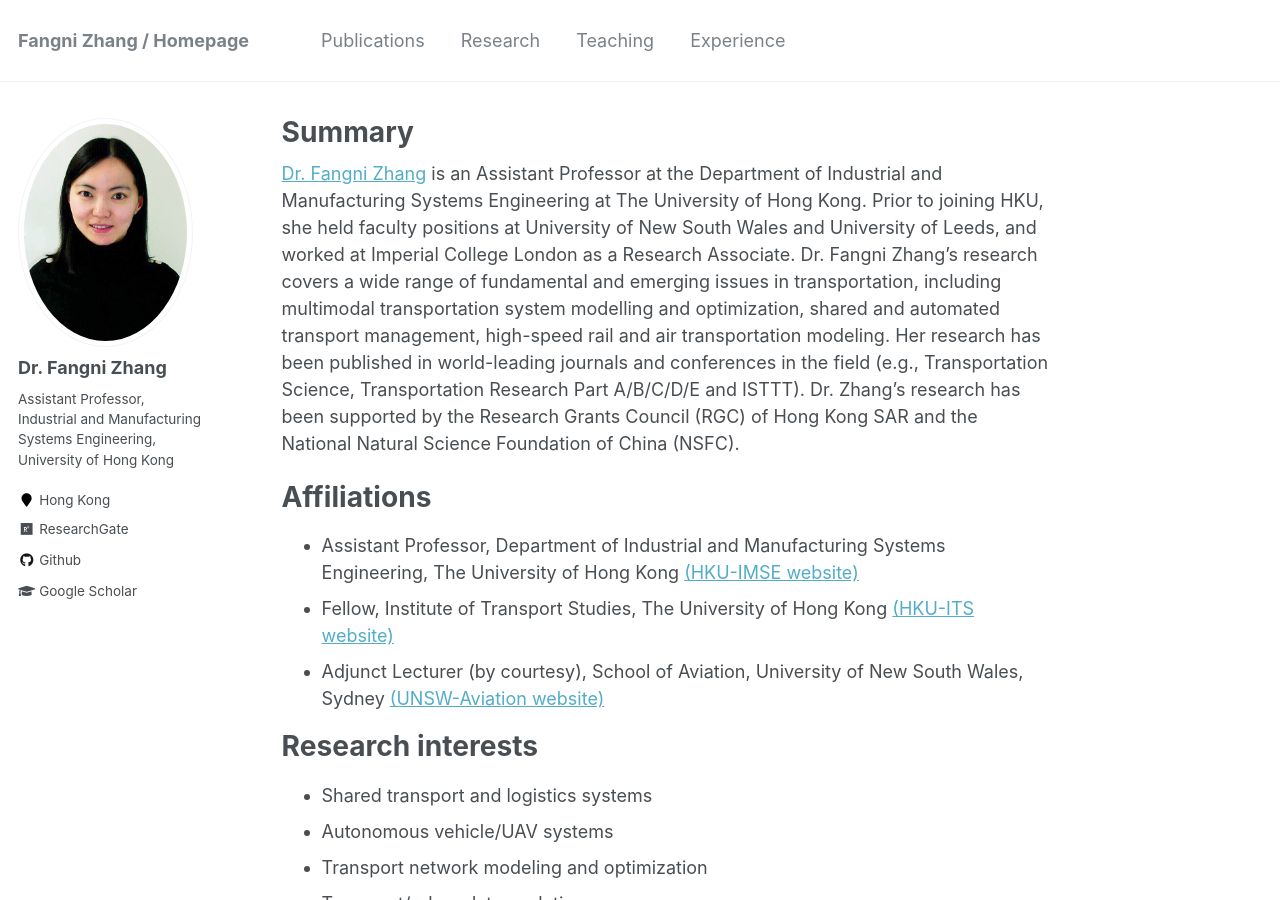
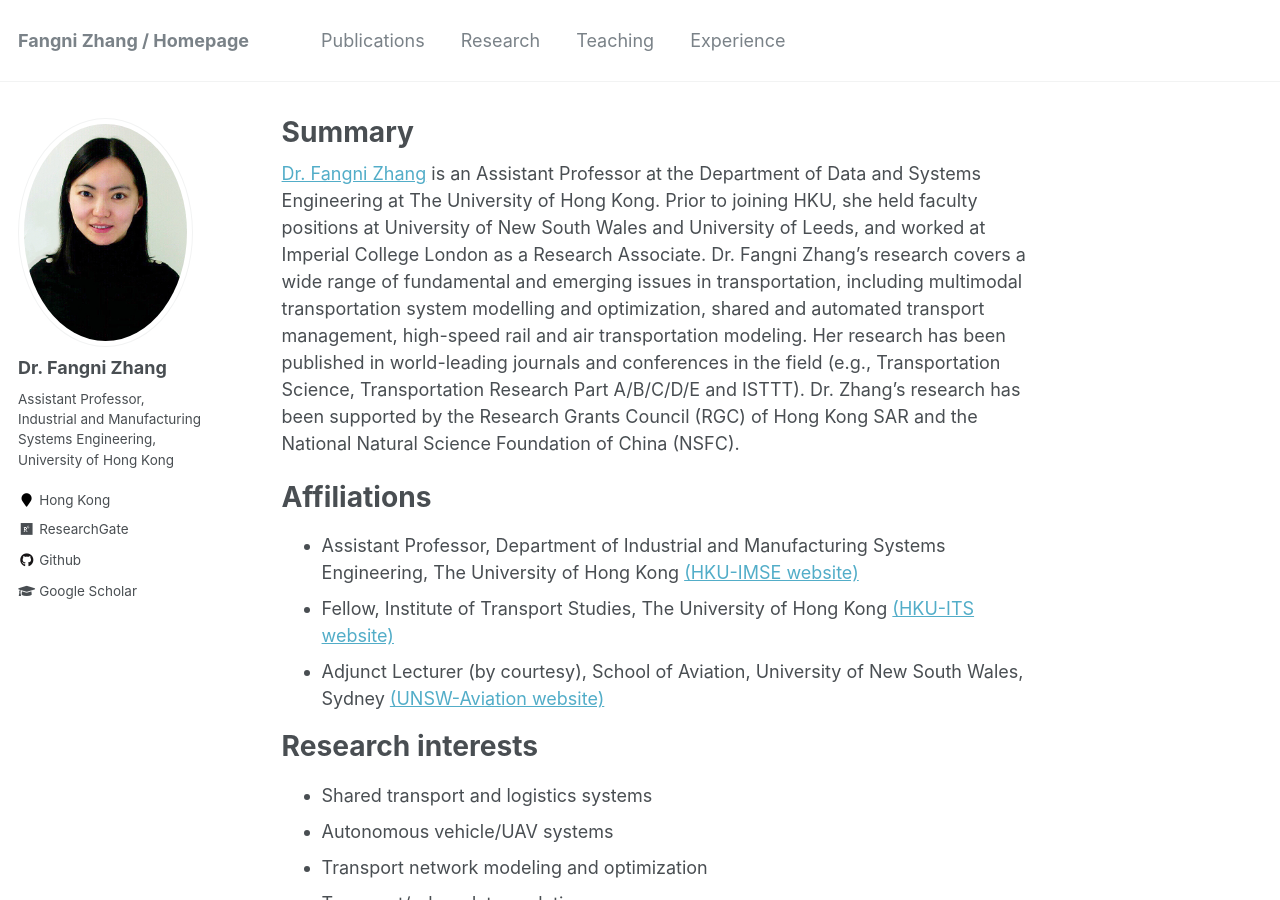
Before and after one commit to fangnizhang/fangnizhang.github.io, a Jekyll site: the page built from _pages/about.md, in a window 1280 px wide and 900 px high. Built offline with Jekyll 4.4.1, drawn with Linux system fonts in a browser that asks for light colours; some of the changed lines change nothing that is shown; some of the changed text lies outside the part shown.

Commit message:
Update about.md

```diff
--- a/_pages/about.md
+++ b/_pages/about.md
@@ -8,7 +8,7 @@
   - /about.html
 ---
 
-[Dr. Fangni Zhang](https://www.imse.hku.hk/people/f-n-zhang) is an Assistant Professor at the Department of Industrial and Manufacturing Systems Engineering at The University of Hong Kong. Prior to joining HKU, she held faculty positions at University of New South Wales and University of Leeds, and worked at Imperial College London as a Research Associate. Dr. Fangni Zhang’s research covers a wide range of fundamental and emerging issues in transportation, including multimodal transportation system modelling and optimization, shared and automated transport management, high-speed rail and air transportation modeling. Her research has been published in world-leading journals and conferences in the field (e.g., Transportation Science, Transportation Research Part A/B/C/D/E and ISTTT). Dr. Zhang's research has been supported by the Research Grants Council (RGC) of Hong Kong SAR and the National Natural Science Foundation of China (NSFC).
+[Dr. Fangni Zhang](https://www.dase.hku.hk/people/f-n-zhang) is an Assistant Professor at the Department of Data and Systems Engineering at The University of Hong Kong. Prior to joining HKU, she held faculty positions at University of New South Wales and University of Leeds, and worked at Imperial College London as a Research Associate. Dr. Fangni Zhang’s research covers a wide range of fundamental and emerging issues in transportation, including multimodal transportation system modelling and optimization, shared and automated transport management, high-speed rail and air transportation modeling. Her research has been published in world-leading journals and conferences in the field (e.g., Transportation Science, Transportation Research Part A/B/C/D/E and ISTTT). Dr. Zhang's research has been supported by the Research Grants Council (RGC) of Hong Kong SAR and the National Natural Science Foundation of China (NSFC).
 
 Affiliations
 ======
@@ -37,12 +37,19 @@
 
 Research students
 ======
-* Qingyang Li (from Southeast University, 2023- )
-* Dongze Li (from University of Illinois Urbana-Champaign, 2022- )
-* Wenbo Sun (from Beihang University, 2021- )
-* Zhenwei Gong (from University of Hong Kong, 2021- )
-* Zhuoye Zhang (from Shanghai Jiao Tong University, 2020- )
-* Jie Lin (from Shanghai Jiao Tong University, 2020- )
+On-going:
+* Siyu Shao, B.S. (Shanghai Jiao Tong), Recipient of HKU Presidential PhD scholarship, 2024-
+* Zhiyang Chen, B.S./M.Phil (Shanghai Jiao Tong), 2024-
+* Junji Ye, B.S. (Xidian), M.Sc (HKU), 2024-
+* Yizhi Zhen, B.S. (Central South), M.Sc (HKU), 2024-
+* Qingyang Li, B.S. (Southeast), Recipient of Y S and Christabel Lung Postgraduate Scholarship, 2023-
+* Dongze Li, B.S. (Beihang), M.Phil (UIUC), 2022-
+* Zhenwei Gong, B.S. (Nanjing Normal), M.Sc (HKU), 2021-
+* Wenbo Sun, B.S./M.Phil (Beihang), 2021-
+
+Graduated:
+* Zhuoye Zhang, B.S. (Tongji), M.Phil (Shanghai Jiao Tong), 2020-2024.
+* Jie Lin, B.S./M.Phil (Shanghai Jiao Tong), 2020-2024.
 * Mingyou Ma (as co-supervisor @UNSW, 2019-2023)
 * Runqing Zhao (as co-supervisor @UNSW, 2019-2021)
 
```
